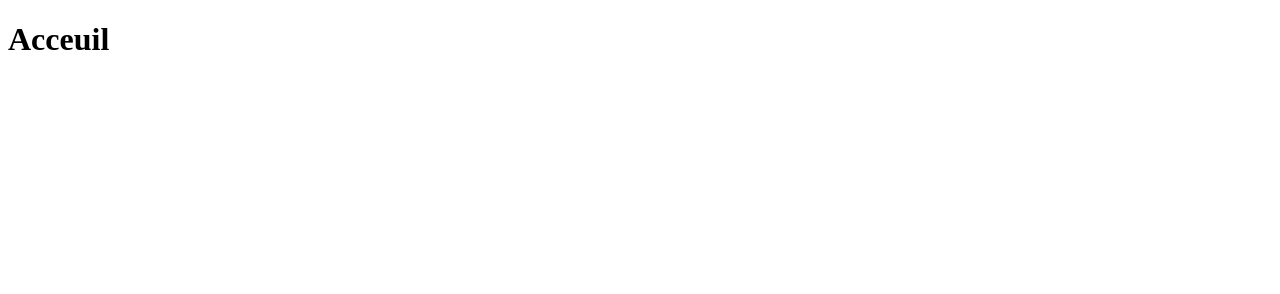
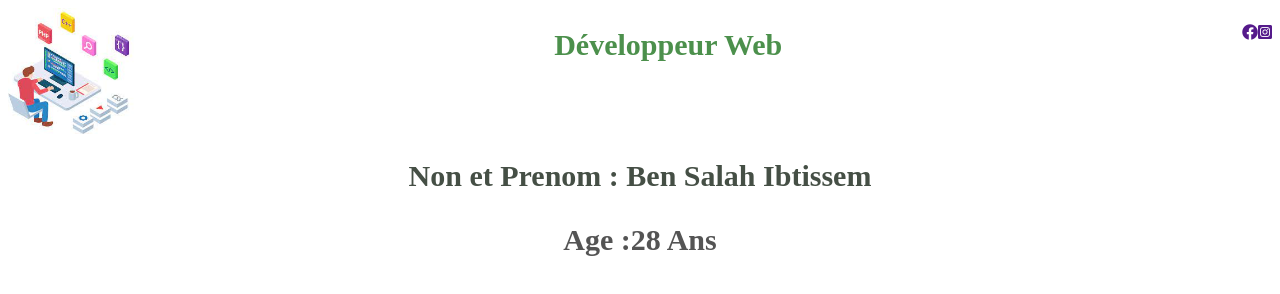
Before and after one commit to bensalahibtissem/Portfolio, a plain HTML site: page index.html in a window 1280 px wide. Drawn offline with Linux system fonts and the light colour scheme.

Commit message:
css, html

```diff
--- a/index.html
+++ b/index.html
@@ -3,9 +3,34 @@
 <head>
     <meta charset="UTF-8">
     <meta name="viewport" content="width=device-width, initial-scale=1.0">
+    <link rel="stylesheet" href="style.css">
+    <link rel="stylesheet" href="https://use.fontawesome.com/releases/v6.4.2/css/all.css">
     <title>Document</title>
+
 </head>
 <body>
-   <h1> Acceuil</h1>
+ <header>
+    <div class="flex justify-between">
+        <img class="image"  src="image/images.jpg" alt="logo">
+        <h1> Développeur Web </h1>
+
+        <nav>
+        <ul class="flex">
+                <li><a href=""><i class="fa-brands fa-facebook"></i></a></li>
+                <li><a href=""> <i class="fa-brands fa-square-instagram"></i></a></li>
+            </ul>
+        </nav>
+    </div>
+</header>
+    <h2> Non et Prenom : Ben Salah Ibtissem </h2>
+    <h3> Age :28 Ans </h3>
+
+    <h4></h4>
+
+
+
+
+
+
 </body>
 </html>
--- /dev/null
+++ b/style.css
@@ -0,0 +1,33 @@
+.flex {
+    display: flex;
+}
+
+.justify-between{
+    justify-content: space-between;
+}
+.image{
+    width: 10%;
+}
+
+h1{
+    font-size: 30px;
+    text-align: center;
+    color:#4c904c;
+
+}
+h2{
+    font-size: 30px;
+    text-align: center;
+    color:#454f45;
+
+  }
+  h3{
+    font-size: 30px;
+    text-align: center;
+    color:#545454;
+  }
+
+  ul{
+    text-decoration: none;
+    list-style-type: none;
+  }
```
Also changed, not shown: image/images.jpg (added).
